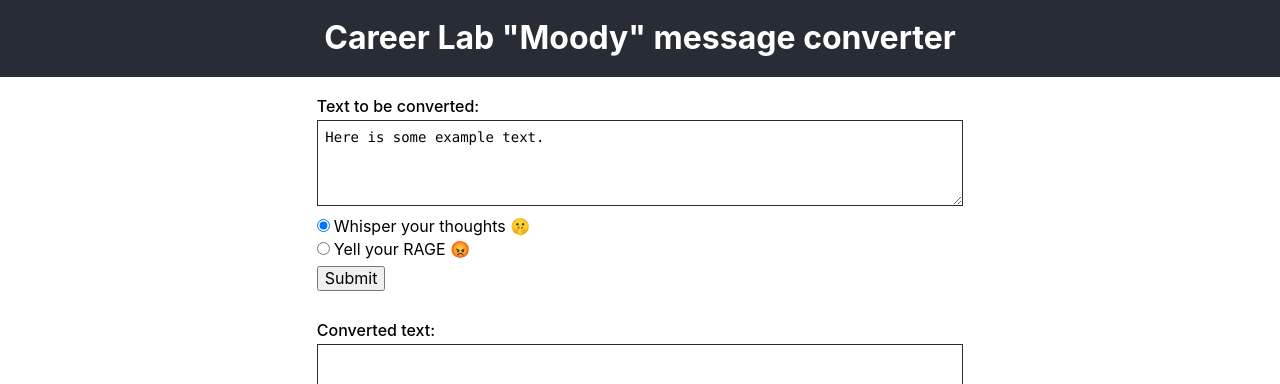
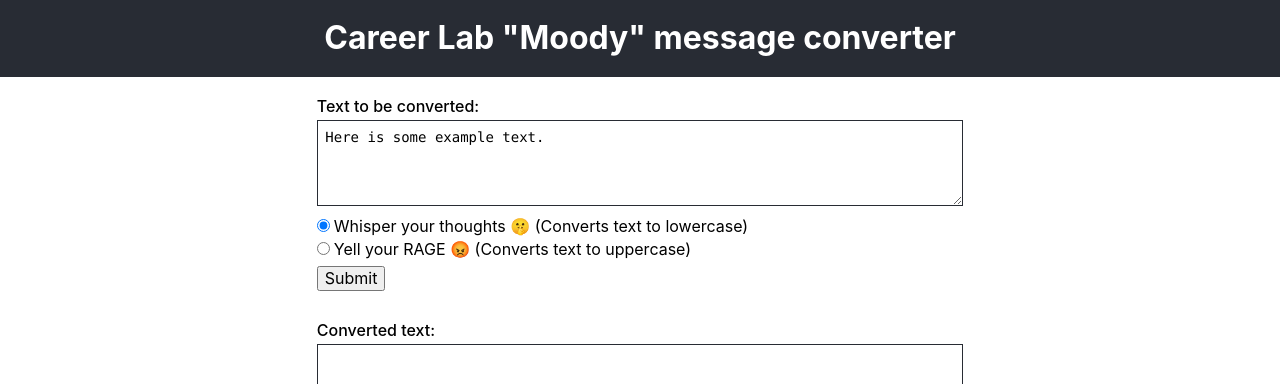
Before and after one commit to jendevelops/collab-lab-takehome, a React (Create React App) app: page / in a window 1280 px wide. Shown: the top 384 px of the page. Built offline with nearby package versions, Linux system fonts and the light colour scheme.

Commit message:
Adds description to flavorful options

```diff
--- a/src/App.js
+++ b/src/App.js
@@ -63,7 +63,7 @@ const App = () => {
             checked={conversionMode === conversionOptions.lowercase.value}
             onChange={handleRadioChange}
           />
-          <label htmlFor="conversion-0">{conversionOptions.lowercase.label}</label>
+          <label htmlFor="conversion-0">{`${conversionOptions.lowercase.label} (${conversionOptions.lowercase.description})`}</label>
         </div>
         <div className="form-control form-control__radio">
           <input
@@ -74,7 +74,7 @@ const App = () => {
             checked={conversionMode === conversionOptions.uppercase.value}
             onChange={handleRadioChange}
           />
-          <label htmlFor="conversion-1">{conversionOptions.uppercase.label}</label>
+          <label htmlFor="conversion-1">{`${conversionOptions.uppercase.label} (${conversionOptions.uppercase.description})`}</label>
         </div>
         <button type="submit">Submit</button>
         <div className="form-control form-control__text u-mt-3">
```
